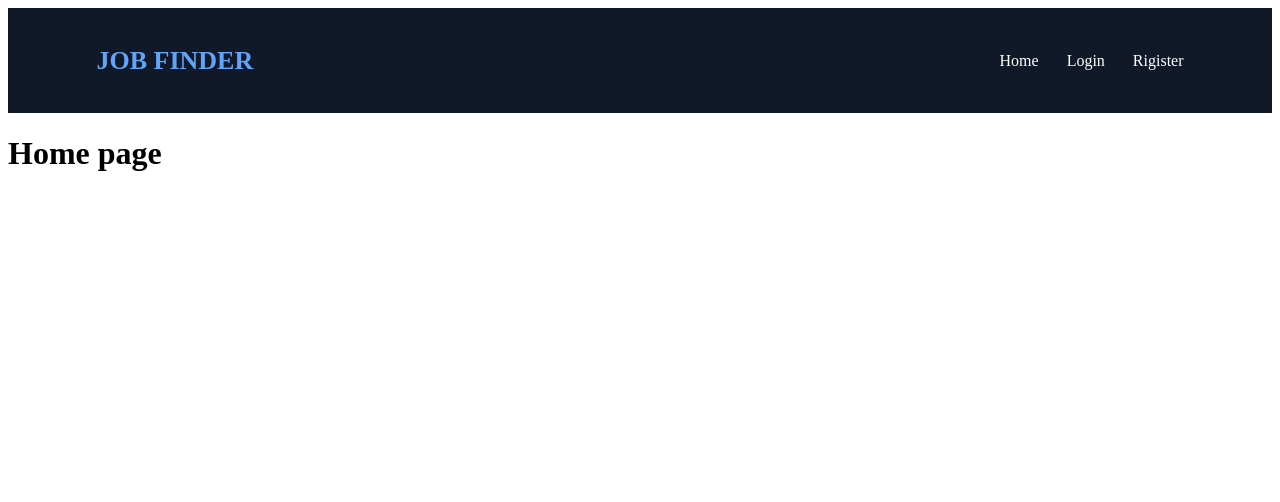
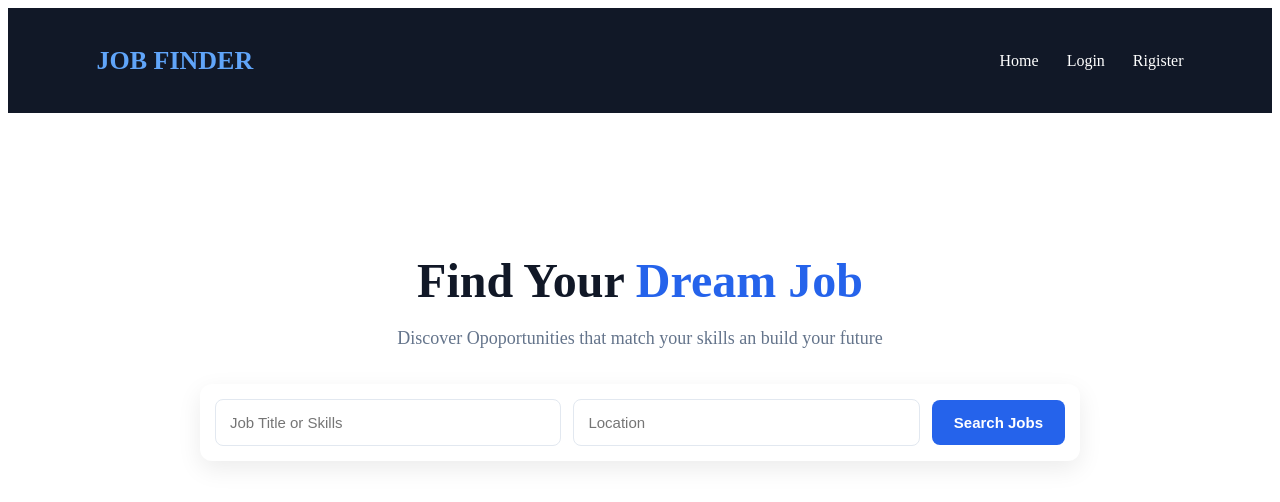
Before and after one commit to mohammedyunus1847/-job-portal, a React (Vite) app in the folder frontend/jobportal/: page / in a window 1280 px wide. Shown: the top 502 px of the page. Built offline with nearby package versions, Linux system fonts and the light colour scheme.

Commit message:
created login page and completed its backend

```diff
--- a/frontend/jobportal/src/App.jsx
+++ b/frontend/jobportal/src/App.jsx
@@ -1,5 +1,7 @@
 import Navbar from "./components/navbar"
 import { BrowserRouter,Routes,Route } from "react-router-dom"
+import Home from "./pages/home"
+import Login from "./pages/login"
 
 function App() {
 
@@ -8,8 +10,8 @@ function App() {
       <Navbar/>
 
       <Routes>
-        <Route path="/" element={<h1>Home page</h1>}/>
-        <Route path="/login" element={<h1>Login page</h1>}/>
+        <Route path="/" element={<Home/>}/>
+        <Route path="/login" element={<Login/>}/>
         <Route path="/register" element={<h1>Register page</h1>}/>
       </Routes>
     </BrowserRouter>
--- a/frontend/jobportal/src/pages/home.jsx
+++ b/frontend/jobportal/src/pages/home.jsx
@@ -1,7 +1,25 @@
+import "../styles/home.css"
+
 function Home (){
     return(
-        <>
-            <h1>home</h1>
-        </>
+        <div>
+            <section className="hero">
+                <h1>
+                    Find Your <span>Dream Job</span>
+                </h1>
+                <p>
+                    Discover Opoportunities that match your skills an build your future
+                </p>
+                <div className="search-bar ">
+                    <input type="text" name="" id="" placeholder="Job Title or Skills" />
+
+                    <input type="text" placeholder="Location" />
+
+                    <button>Search Jobs</button>
+                </div>
+            </section>
+        </div>
     )
 }
+
+export default Home;
--- /dev/null
+++ b/frontend/jobportal/src/pages/login.jsx
@@ -0,0 +1,66 @@
+import { useState } from "react"
+
+function Login(){
+    const [email,setEmail] = useState('');
+    const [password,setPassword] = useState('');
+    const [message,setMessage] = useState('');
+    const [loading,setLoading] = useState(false);
+
+    async function Handlesubmit(event){
+        event.preventDefault();
+
+        setLoading(true);
+        setMessage('')
+
+        try{
+            const response = await fetch('http://localhost:5000/api/auth/login',
+                {
+                    method:"POST",
+                    headers:{
+                        "Content-Type":"Application/json"
+                    },
+                    body:JSON.stringify({
+                        Email:email,
+                        Password:password
+                    })
+                },
+
+            );
+            const data = await response.json()
+
+            if(!response.ok){
+                throw new Error(data.message||"Login Failed")
+            }
+            localStorage.setItem("token",data.token);
+            setMessage("Login Successfull");
+           console.log(data);
+
+        }catch(error){
+            setMessage(error.message||"Something Went Wrong")
+        }finally{
+            setLoading(false);
+        }
+
+    }
+
+    return(
+        <form action="" onSubmit={Handlesubmit}>
+            <div>
+                <label htmlFor="">Email</label>
+                <input type="email" value={email} onChange={(e)=>{setEmail(e.target.value)}} />
+            </div>
+
+            <div>
+                <label htmlFor="">Password</label>
+                <input type="password" value={password} onChange={(e)=>{setPassword(e.target.value)}} />
+            </div>
+
+            <button type="submit" disabled={loading}>{loading? "Logging in....":"Login"}</button>
+
+            <p>{message}</p>
+
+        </form>
+    )
+}
+
+export default Login;
--- /dev/null
+++ b/frontend/jobportal/src/styles/home.css
@@ -0,0 +1,88 @@
+.home {
+  min-height: 85vh;
+  background: #f8fafc;
+}
+
+.hero {
+  text-align: center;
+  padding: 100px 20px 80px;
+}
+
+.hero h1 {
+  font-size: 48px;
+  color: #111827;
+  margin-bottom: 20px;
+}
+
+.hero h1 span {
+  color: #2563eb;
+}
+
+.hero p {
+  font-size: 18px;
+  color: #64748b;
+  margin-bottom: 35px;
+}
+
+.search-bar {
+  display: flex;
+  justify-content: center;
+  align-items: center;
+  gap: 12px;
+  max-width: 850px;
+  margin: 0 auto;
+  padding: 15px;
+  background: white;
+  border-radius: 12px;
+  box-shadow: 0 8px 25px rgba(0, 0, 0, 0.08);
+}
+
+.search-bar input {
+  flex: 1;
+  min-width: 0;
+  padding: 14px;
+  border: 1px solid #e2e8f0;
+  border-radius: 8px;
+  font-size: 15px;
+  outline: none;
+}
+
+.search-bar input:focus {
+  border-color: #2563eb;
+}
+
+.search-bar button {
+  padding: 14px 22px;
+  border: none;
+  border-radius: 8px;
+  background: #2563eb;
+  color: white;
+  font-size: 15px;
+  font-weight: 600;
+  cursor: pointer;
+  transition: background 0.2s ease;
+}
+
+.search-bar button:hover {
+  background: #1d4ed8;
+}
+
+@media (max-width: 650px) {
+  .hero {
+    padding-top: 65px;
+  }
+
+  .hero h1 {
+    font-size: 34px;
+  }
+
+  .search-bar {
+    flex-direction: column;
+  }
+
+  .search-bar input,
+  .search-bar button {
+    width: 100%;
+    box-sizing: border-box;
+  }
+}
```
Also changed, not shown: frontend/jobportal/src/pages/register.jsx (added).
